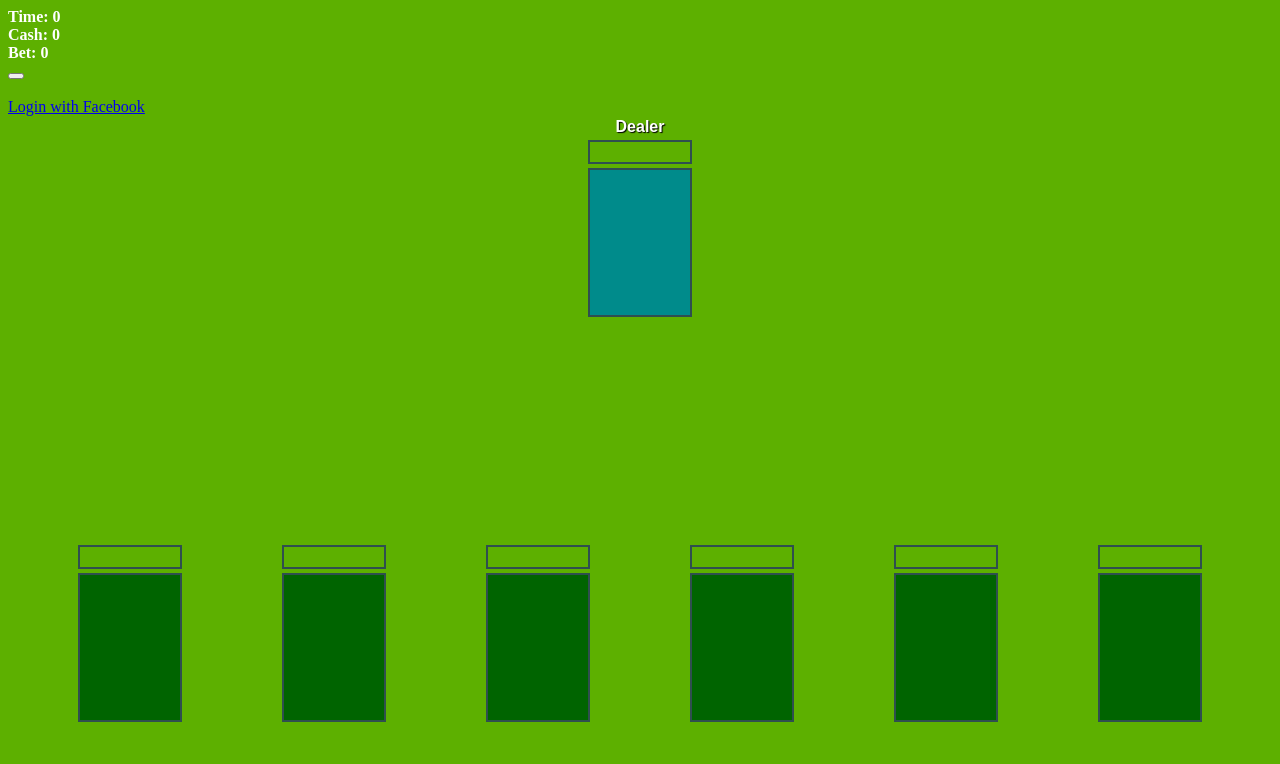
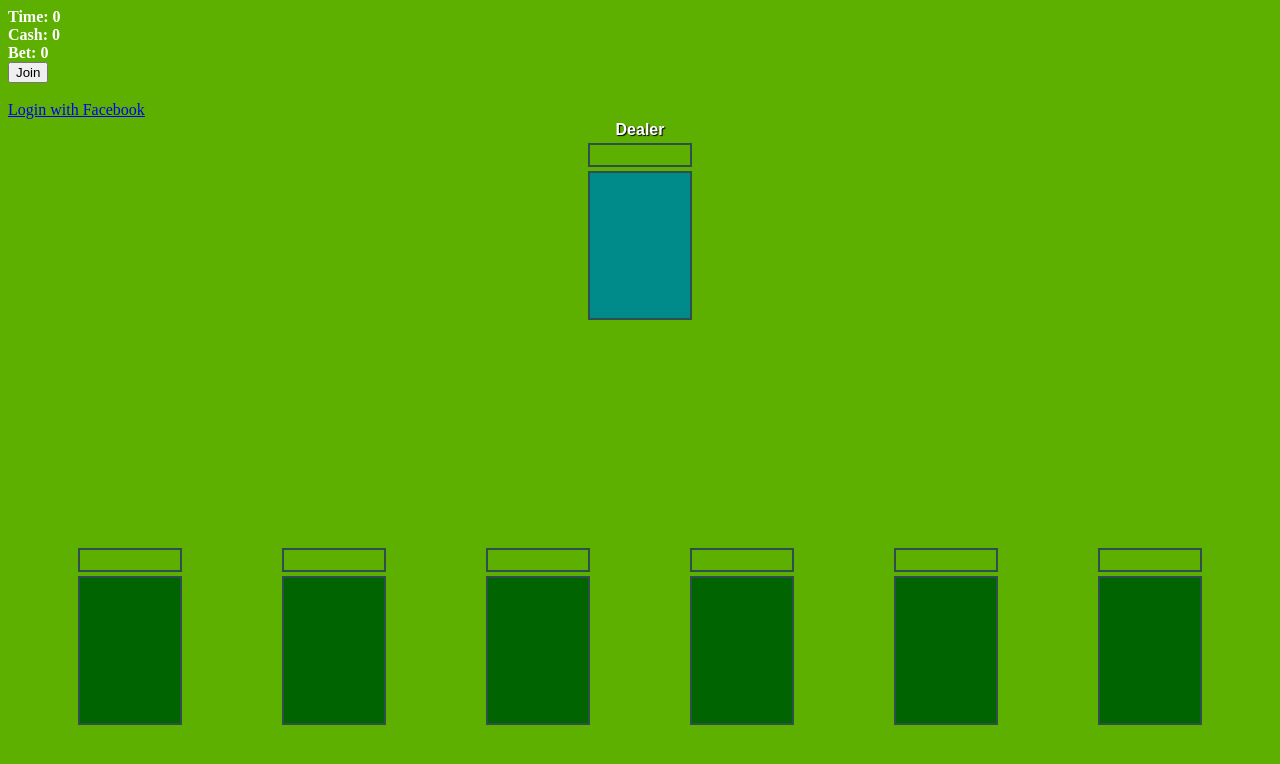
Before and after one commit to icefire1/hazardhulen.io, a website: page client.html in a window 1280 px wide. Drawn offline with Linux system fonts and the light colour scheme; no server answers; files whose address does not match are found by name.

Commit message:
join text

```diff
--- a/client.html
+++ b/client.html
@@ -229,7 +229,7 @@
 </div>
 
 
-<button id="join" onclick="joinTable()"><script> user.displayName </script></button>
+<button id="join" onclick="joinTable()">Join</button>
 <button id="leave" onclick="leaveTable()">Leave</button>
 </br>
 </br>
```
